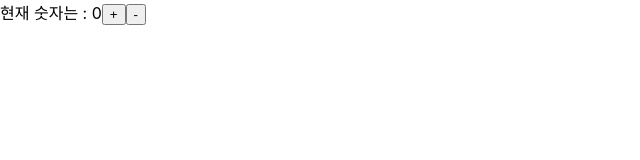
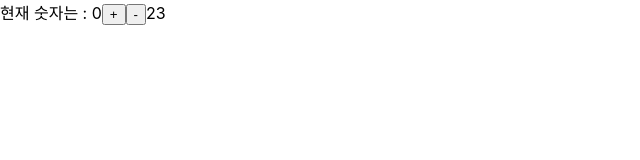
Before and after one commit to skuxyx/react-study, a React (Create React App) app in the folder 1.react-basic/: page / in a window 1280 px wide. Shown: the top 160 px of the page, without its empty margins (0-640 px from the left). Built offline with nearby package versions, Linux system fonts and the light colour scheme.

Commit message:
react props

```diff
--- a/1.react-basic/src/App.js
+++ b/1.react-basic/src/App.js
@@ -8,7 +8,12 @@ import { useState } from 'react';
 // 2. const [state, setState] = useState(초기값);
 // 3. 상태값(초기값)은 state 변수, state를 변경하고자 할 경우 setState 함수를 이용함.
 
-function App() {
+// 부모 컴포넌트(index.js)에서 받은 props를 파라미터를 통해 조회할 수 있음.
+// 구조분해 할당을 이용해서 App({age}) 와 같이 간략하게 props 를 받아올 수 있다.
+function App(props) {
+  console.log('props => ' + props); // Object 객체 형태로 전달되므로,
+  console.log('props data =>' + props.age); // age 값을 사용하고자 할 경우 props.age
+
   // 1. 초기값에 0 을 주었으므로 count = 0.
   const [count, setCount] = useState(0);
 
@@ -20,6 +25,7 @@ function App() {
         현재 숫자는 : {count}
         <button onClick={countPlus}>+</button>
         <button onClick={countMinus}>-</button>
+        {props.age}
       </div>
     </>
   );
--- a/1.react-basic/src/index.js
+++ b/1.react-basic/src/index.js
@@ -12,7 +12,9 @@ root.render(
   // 애플리케이션 내 잠재적인 문제를 알아내기 위한 도구로 활용.
   <React.StrictMode>
     {/* App ( app.js ) 코드를 화면에 출력 시켜 줌. */}
-    <App />
+    {/* 컴포넌트에 데이터를 전달하고자 할 때 'props'를 사용. */}
+    {/* 해당 예시에서는 App 자식 컴포넌트에 age=23 을 전달해 주고자 함. */}
+    <App age={23} />
   </React.StrictMode>
 );
 
```
